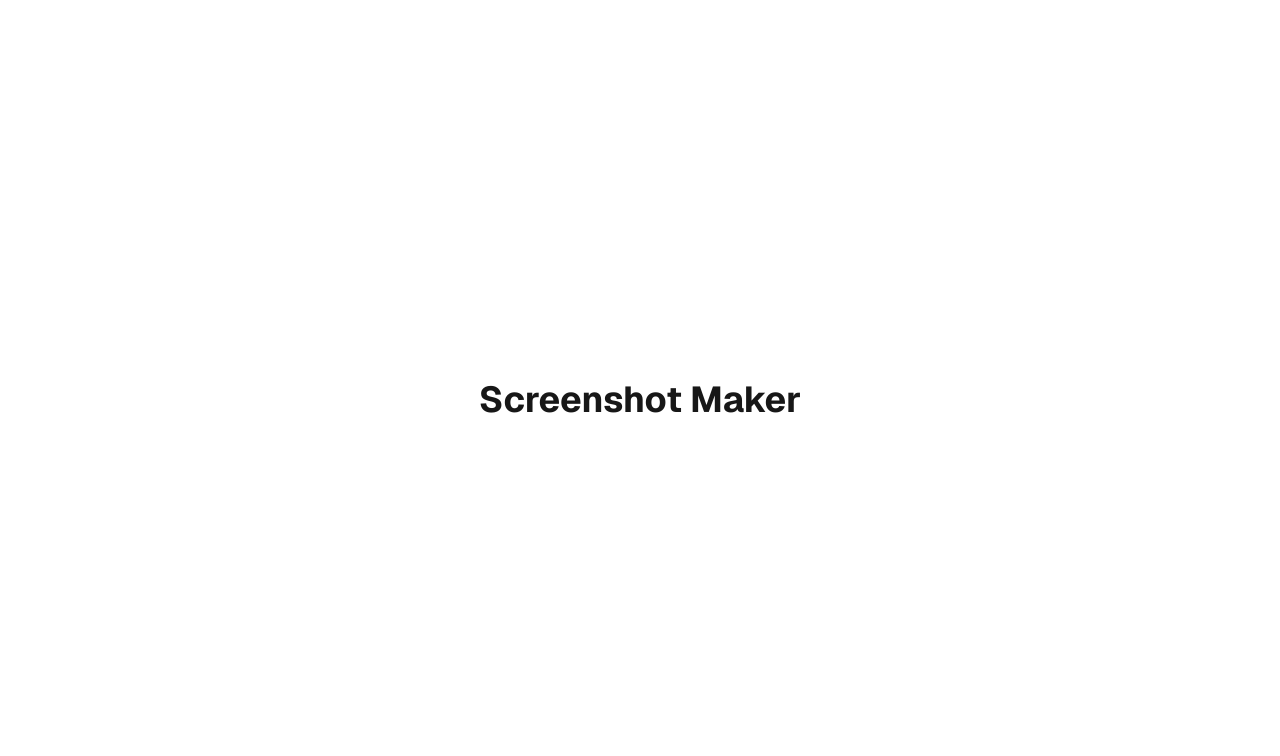
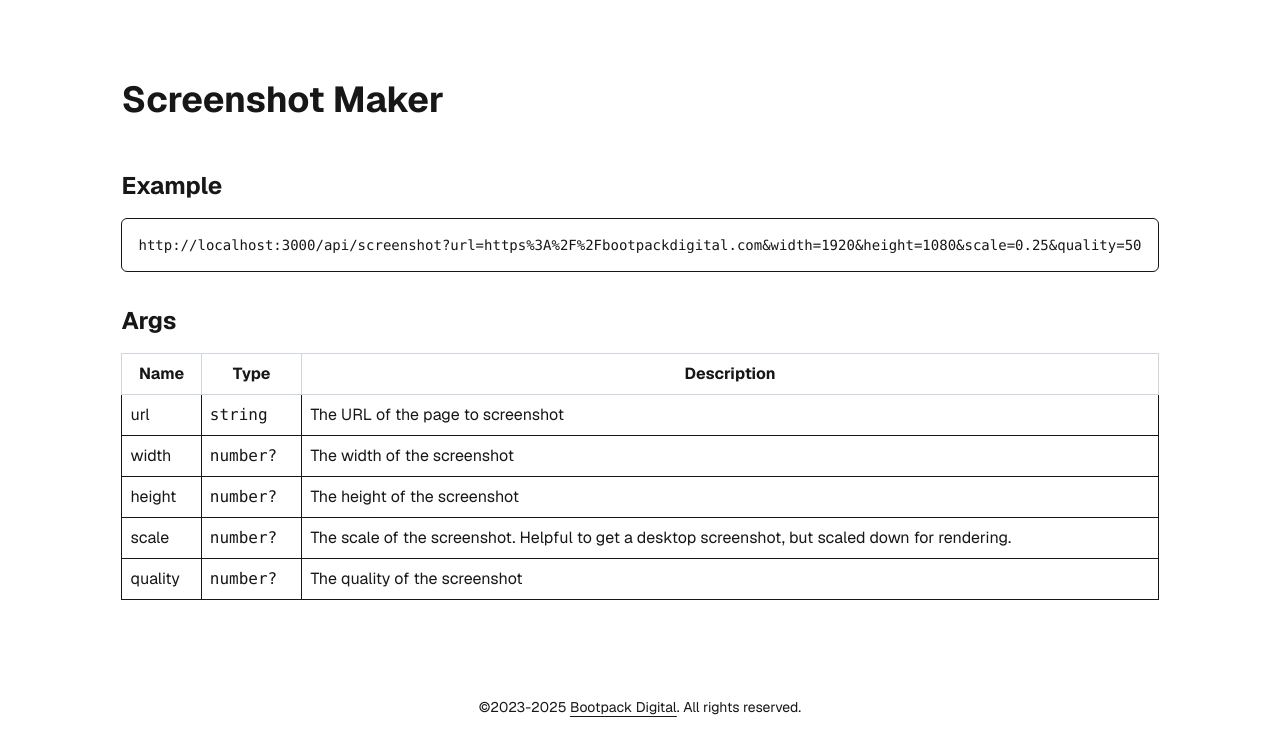
Before and after one commit to michaelbonner/screenshot-maker, a Next.js app: page / in a window 1280 px wide. Shown: the top 756 px of the page. Built offline with nearby package versions, Linux system fonts and the light colour scheme.

Commit message:
quick docs on landing page

```diff
--- a/src/app/page.tsx
+++ b/src/app/page.tsx
@@ -1,9 +1,98 @@
+import Link from "next/link";
+
+const args = [
+  {
+    name: "url",
+    type: "string",
+    description: "The URL of the page to screenshot",
+    required: true,
+  },
+  {
+    name: "width",
+    type: "number?",
+    description: "The width of the screenshot",
+  },
+  {
+    name: "height",
+    type: "number?",
+    description: "The height of the screenshot",
+  },
+  {
+    name: "scale",
+    type: "number?",
+    description:
+      "The scale of the screenshot. Helpful to get a desktop screenshot, but scaled down for rendering.",
+  },
+  {
+    name: "quality",
+    type: "number?",
+    description: "The quality of the screenshot",
+  },
+];
+
 export default function Home() {
   return (
-    <div className="grid grid-rows-[20px_1fr_20px] items-center justify-items-center min-h-screen p-8 pb-20 gap-16 sm:p-20 font-[family-name:var(--font-geist-sans)]">
-      <main className="flex flex-col gap-[32px] row-start-2 items-center sm:items-start">
+    <div className="grid gap-24 min-h-screen p-8 pb-20 sm:p-20 font-[family-name:var(--font-geist-sans)]">
+      <main className="max-w-7xl mx-auto grid gap-12">
         <h1 className="text-4xl font-bold">Screenshot Maker</h1>
+        <div className="grid gap-8 [&_h2]:text-2xl [&_h2]:font-bold [&_h2]:mb-4">
+          <div>
+            <h2>Example</h2>
+            <div>
+              <code className="block text-sm border rounded-md p-4">
+                <Link
+                  className="hover:underline underline-offset-4"
+                  href="http://localhost:3000/api/screenshot?url=https%3A%2F%2Fbootpackdigital.com&width=1920&height=1080&scale=0.25&quality=50"
+                  target="_blank"
+                >
+                  http://localhost:3000/api/screenshot?url=https%3A%2F%2Fbootpackdigital.com&width=1920
+                  <wbr />
+                  &height=1080
+                  <wbr />
+                  &scale=0.25
+                  <wbr />
+                  &quality=50
+                </Link>
+              </code>
+            </div>
+          </div>
+          <div>
+            <h2>Args</h2>
+            <table className="w-full border-collapse border border-gray-300 [&_td]:p-2 [&_th]:p-2 [&_th]:border [&_td]:border [&_th]:border-gray-300">
+              <thead>
+                <tr>
+                  <th>Name</th>
+                  <th>Type</th>
+                  <th>Description</th>
+                </tr>
+              </thead>
+              <tbody>
+                {args.map((arg) => (
+                  <tr key={arg.name}>
+                    <td>{arg.name}</td>
+                    <td>
+                      <code>{arg.type}</code>
+                    </td>
+                    <td>{arg.description}</td>
+                  </tr>
+                ))}
+              </tbody>
+            </table>
+          </div>
+        </div>
       </main>
+      <footer className="max-w-7xl mx-auto">
+        <p className="text-sm">
+          ©2023-{new Date().getFullYear()}{" "}
+          <a
+            className="underline underline-offset-4"
+            href="https://bootpackdigital.com"
+          >
+            Bootpack Digital
+          </a>
+          . All rights reserved.
+        </p>
+      </footer>
     </div>
   );
 }
```
